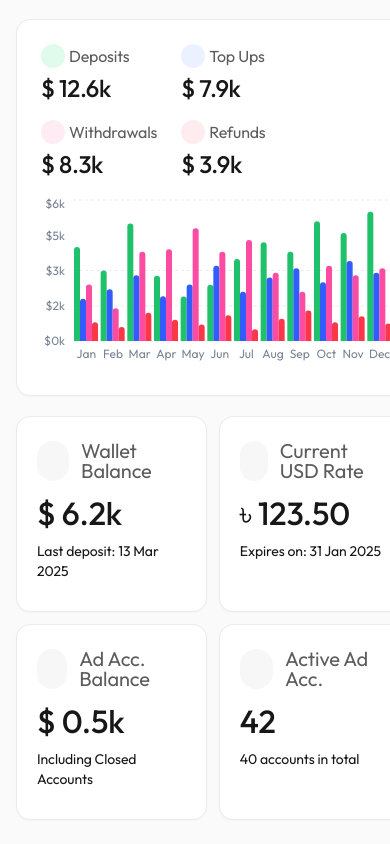
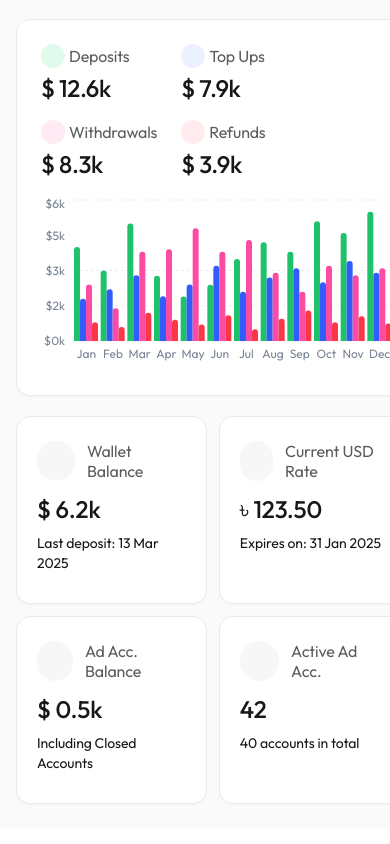
Before and after one commit to tmsakil19/salaf, a Next.js app: page /clients/CLT-001 in a window 390 px wide. Shown: the part 619-1463 px from the top of the page. Built offline with nearby package versions, Linux system fonts and the light colour scheme; some icons are missing.

Commit message:
fix: adjust font sizes in OverviewCard for better responsiveness

```diff
--- a/src/components/overview/OverviewCard.tsx
+++ b/src/components/overview/OverviewCard.tsx
@@ -13,12 +13,12 @@ export function OverviewCard({ card }: OverviewCardProps) {
           <span className="flex size-10 items-center justify-center rounded-full bg-bg-weak">
             <Icon icon={card.icon} className="size-6 text-text-sub" />
           </span>
-          <span className="text-xl leading-5 tracking-[-0.12px] text-text-sub">
+          <span className="text-base leading-5 tracking-[-0.12px] text-text-sub sm:text-xl">
             {card.title}
           </span>
         </div>
         <div className="flex flex-col gap-2">
-          <p className="text-[32px] font-medium leading-10 tracking-[-0.16px] text-text-strong">
+          <p className="text-2xl font-medium leading-8 tracking-[-0.16px] text-text-strong sm:text-[32px] sm:leading-10">
             {card.value}
           </p>
           {card.subtitle && (
```
